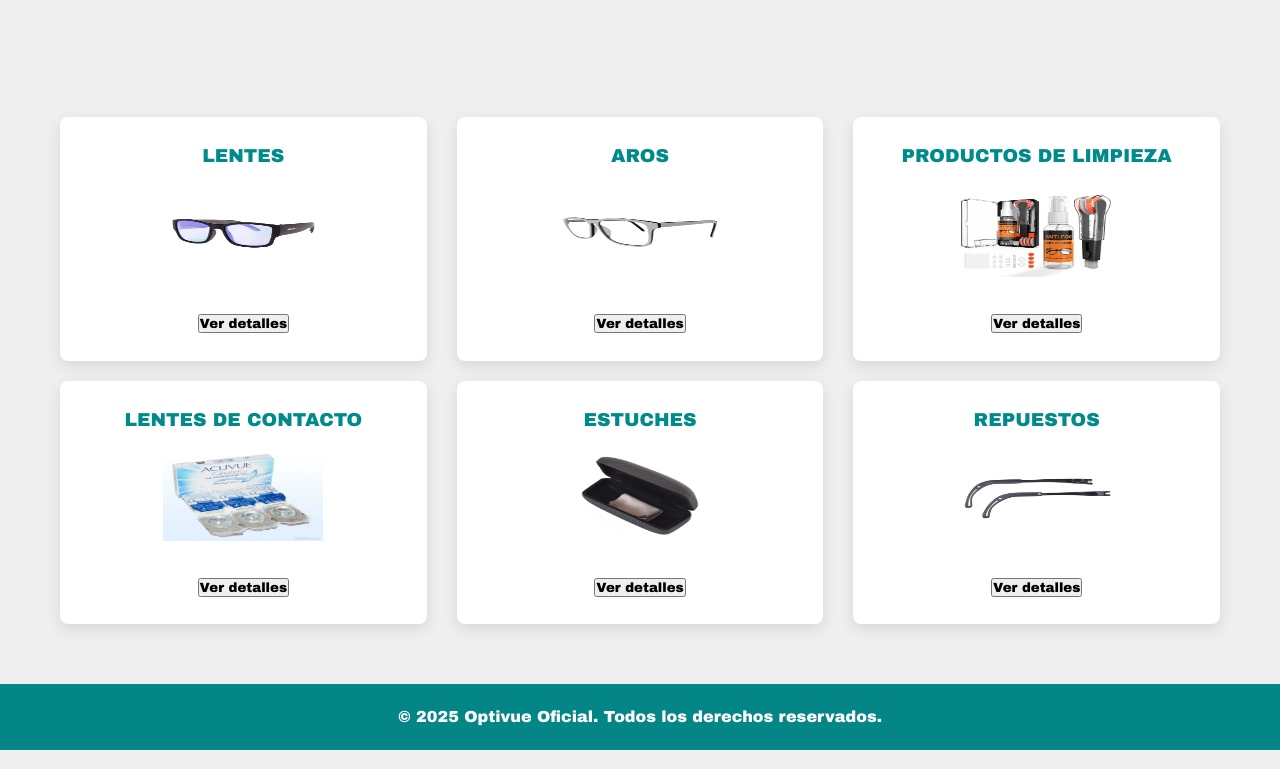
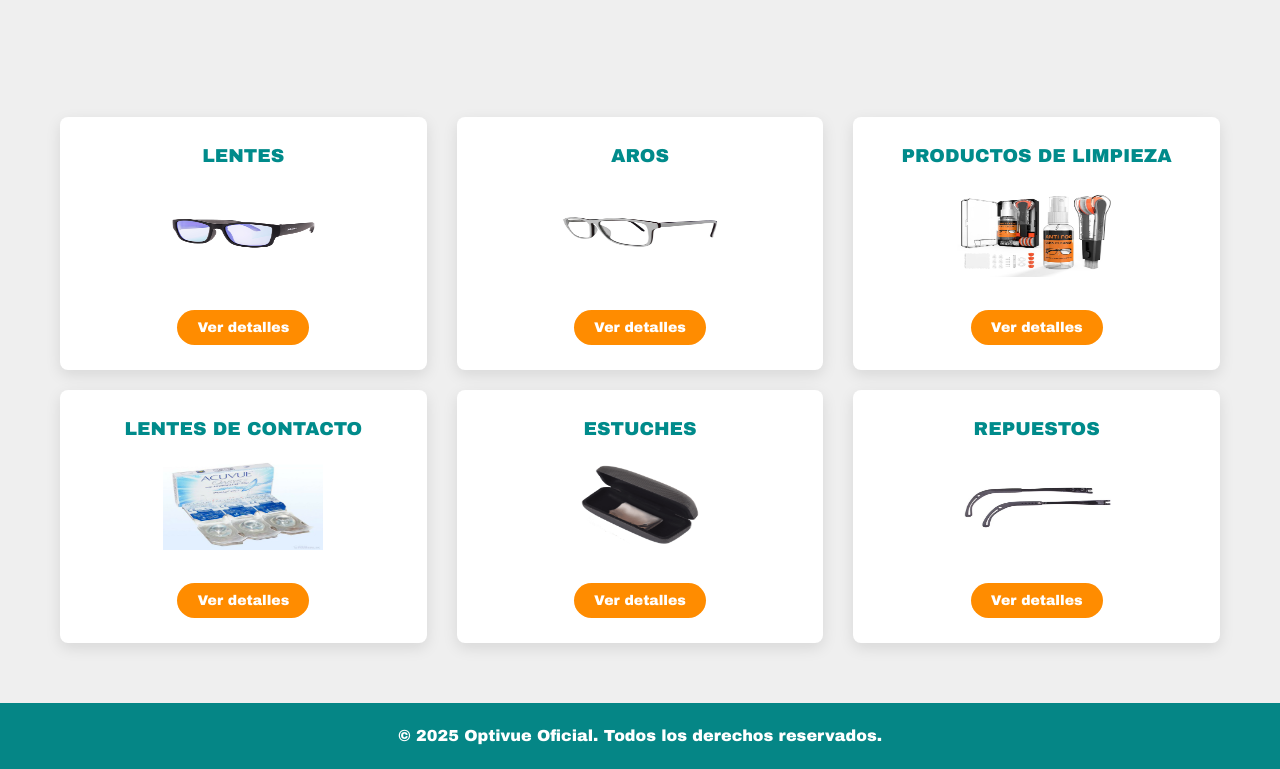
Before and after one commit to AlejandroE200/Optivue, a plain HTML site: page productos.html in a window 1280 px wide. Shown: the part 771-1540 px from the top of the page. Drawn offline with Linux system fonts and the light colour scheme.

Commit message:
Update styles.css

```diff
--- a/static/css/styles.css
+++ b/static/css/styles.css
@@ -762,3 +762,23 @@ footer {
     background: linear-gradient(90deg, #3498db, #2c3e50);
     border-radius: 2px;
 }
+
+
+
+
+.btn-ver-detalles {
+    background-color: #FF8C00; /* Color naranja */
+    color: white; /* Letra blanca */
+    border-radius: 25px; /* Bordes redondeados */
+    border: none; /* Eliminar borde por defecto */
+    padding: 10px 20px; /* Espaciado interno */
+    font-size: 14px; /* Tamaño de fuente */
+    cursor: pointer; /* Cursor de mano al pasar por encima */
+    transition: all 0.3s ease; /* Transición suave para efectos */
+}
+
+/* Efecto al pasar el mouse sobre el botón */
+.btn-ver-detalles:hover {
+    background-color: #FF6B00; /* Naranja más oscuro al hover */
+    transform: scale(1.05); /* Ligero aumento de tamaño */
+}
```
